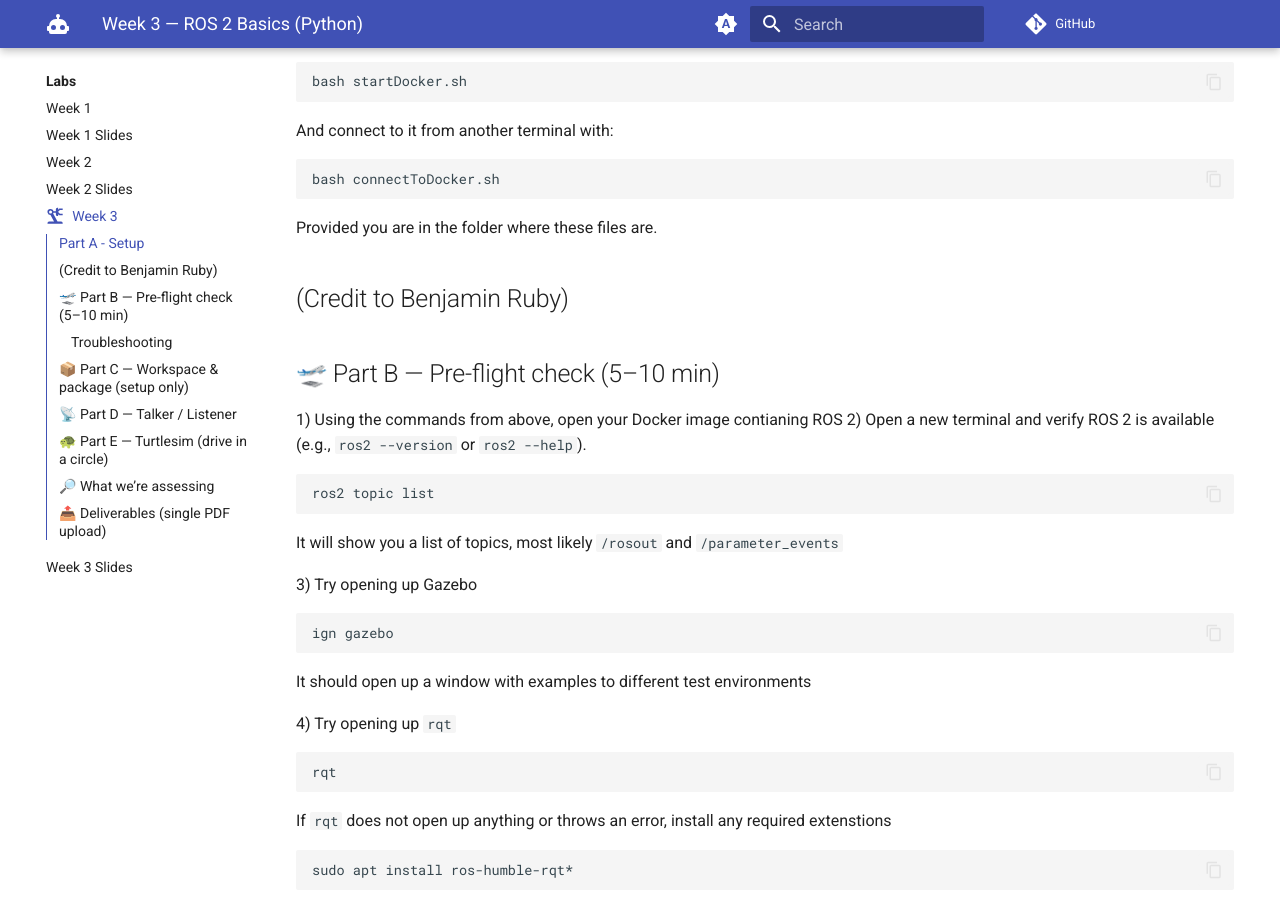
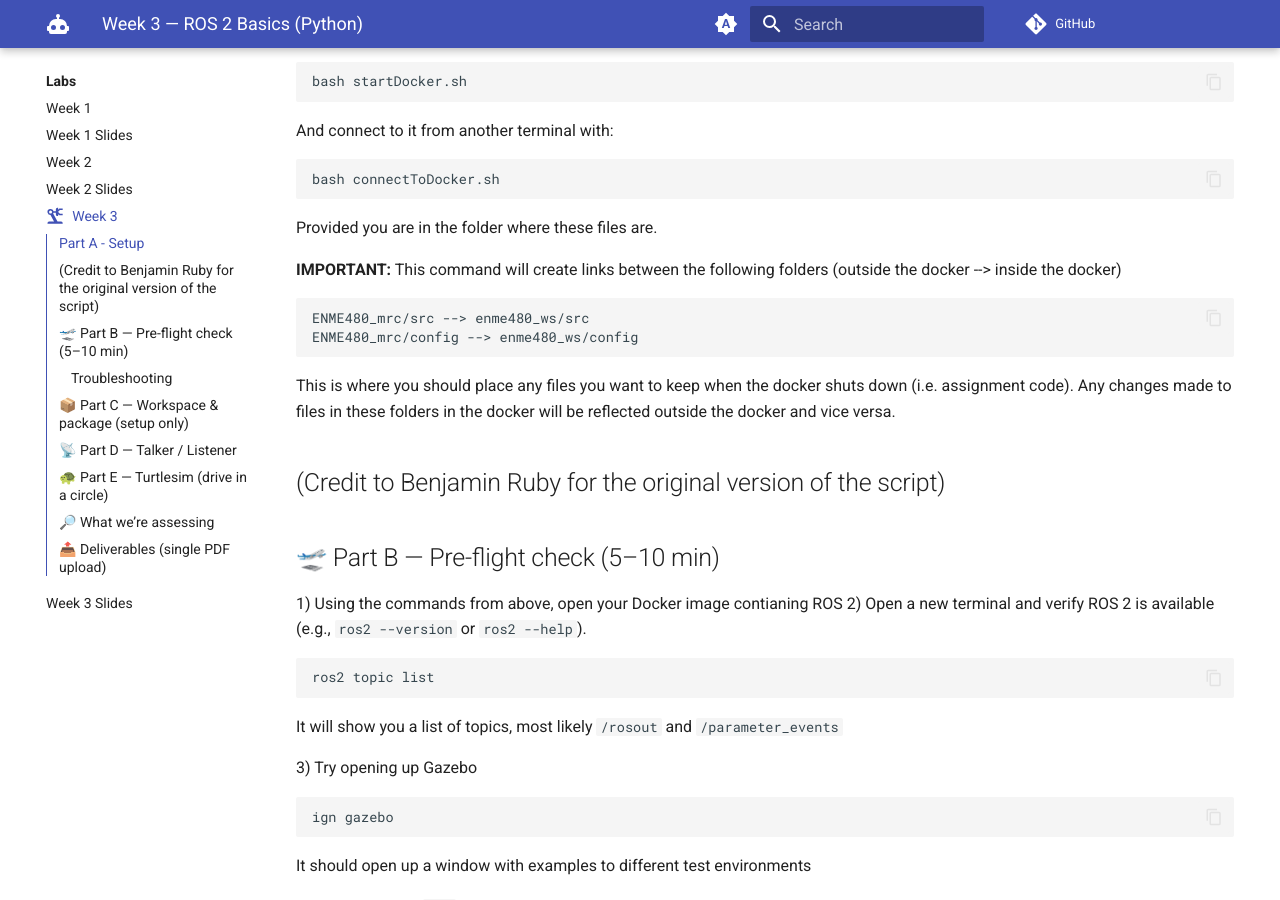
Before and after one commit to ENME480/enme480.github.io, an MkDocs documentation site: the page built from docs/labs/week-03.md, in a window 1280 px wide and 900 px high, scrolled down 740 px. Built offline with MkDocs 1.6.1 and Material for MkDocs 9.7.7, drawn with Linux system fonts in a browser that asks for light colours; plug-ins that fetch from the network failed and are left out; comment, search, counter and statistics services are not loaded; the version menu is left out.

Commit message:
updated to be clearer about how mounting works

````diff
--- a/docs/labs/week-03.md
+++ b/docs/labs/week-03.md
@@ -39,8 +39,16 @@ bash connectToDocker.sh
 ```
 Provided you are in the folder where these files are.
 
+**IMPORTANT:** This command will create links between the following folders (outside the docker --> inside the docker)
 
-(Credit to Benjamin Ruby)
+```
+ENME480_mrc/src --> enme480_ws/src
+ENME480_mrc/config --> enme480_ws/config
+```
+This is where you should place any files you want to keep when the docker shuts down (i.e. assignment code). Any changes made to files in these folders in the docker will be reflected outside the docker and vice versa.
+
+
+(Credit to Benjamin Ruby for the original version of the script)
 ---
 
 ## 🛫 Part B — Pre-flight check (5–10 min)
````
